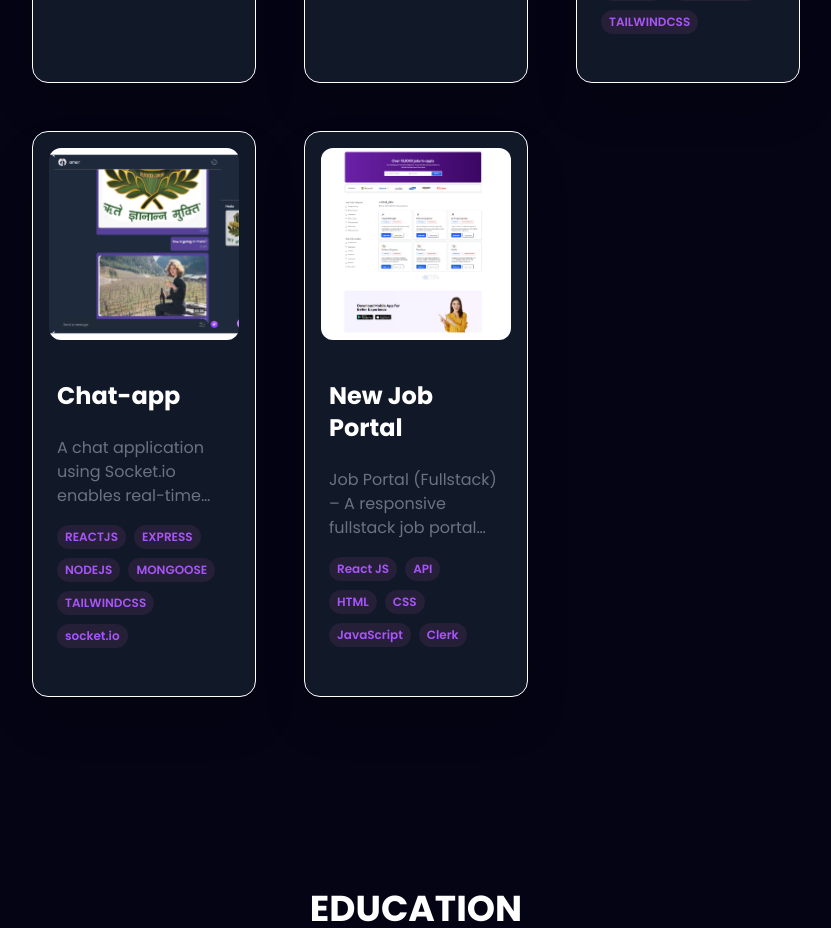
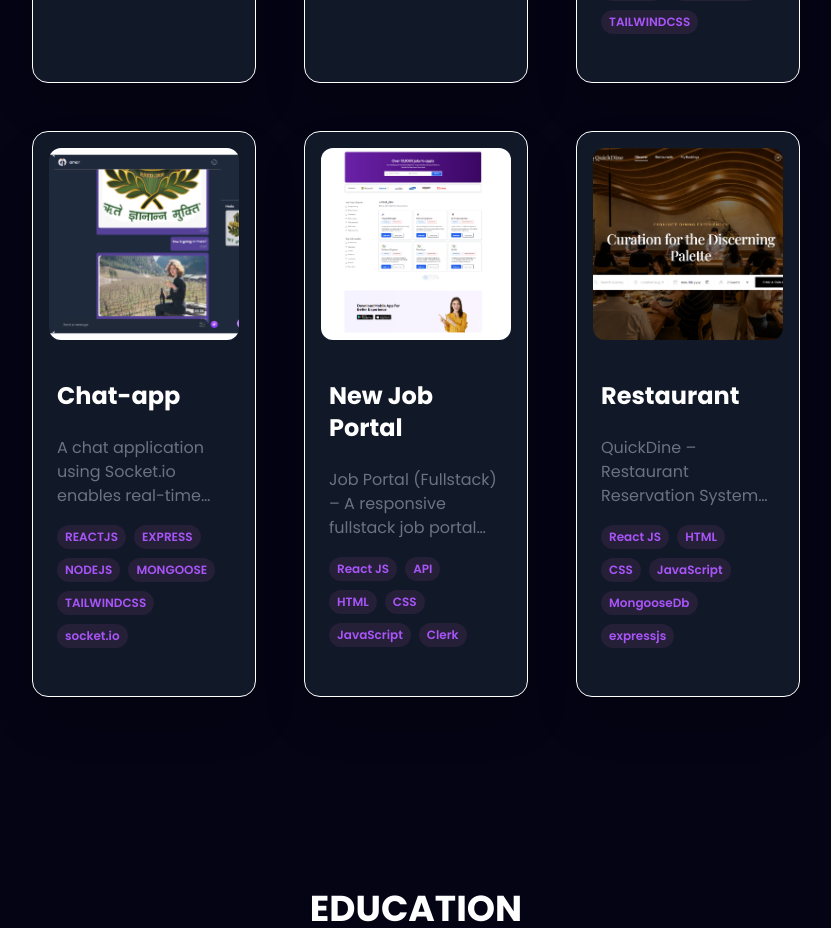
Before and after one commit to amar4-ai/amar_portfolio, a React (Vite) app: page / in a window 1280 px wide. Shown: the part 4700-5628 px from the top of the page, without its empty margins (224-1055 px from the left). Built offline with nearby package versions, Linux system fonts and the light colour scheme.

Commit message:
add restaurant project

```diff
--- a/src/constant.js
+++ b/src/constant.js
@@ -38,6 +38,7 @@ import instaColne from '../src/assets/work_logo/Screenshot 2026-03-04 224843.png
 import ecommerce from '../src/assets/work_logo/E-commerce.png'
 import chatapp from '../src/assets/work_logo/chat-app (2).png'
 import newjobportal from '../src/assets/work_logo/new-jobportal.png'
+import resturant from '../src/assets/work_logo/resturant.png'
 
 export const SkillsInfo = [
   {
@@ -242,5 +243,15 @@ export const projects = [
     github: "https://github.com/amar4-ai/JOB-Portal",
     webapp: "https://job-portal-client-bice-rho.vercel.app/",
   },
+    {
+    id: 8,
+    title: "Restaurant",
+    description:
+      "QuickDine – Restaurant Reservation System (Fullstack) – A fullstack restaurant reservation platform built with React, TypeScript, Node.js, Express, MongoDB, and Tailwind CSS. Users can discover restaurants and book tables, restaurant owners can manage listings and reservations, and administrators can approve restaurants and monitor the platform. Includes JWT authentication, role-based access control, Cloudinary image uploads, and a responsive modern UI.",
+    image: resturant,
+    tags: ["React JS", "HTML", "CSS", "JavaScript","MongooseDb","expressjs"],
+    github: "https://github.com/amar4-ai/Quickdine",
+    webapp: "https://quickdine-client.vercel.app/",
+  },
 
 ];
```
Also changed, not shown: src/assets/work_logo/resturant.png (added).
